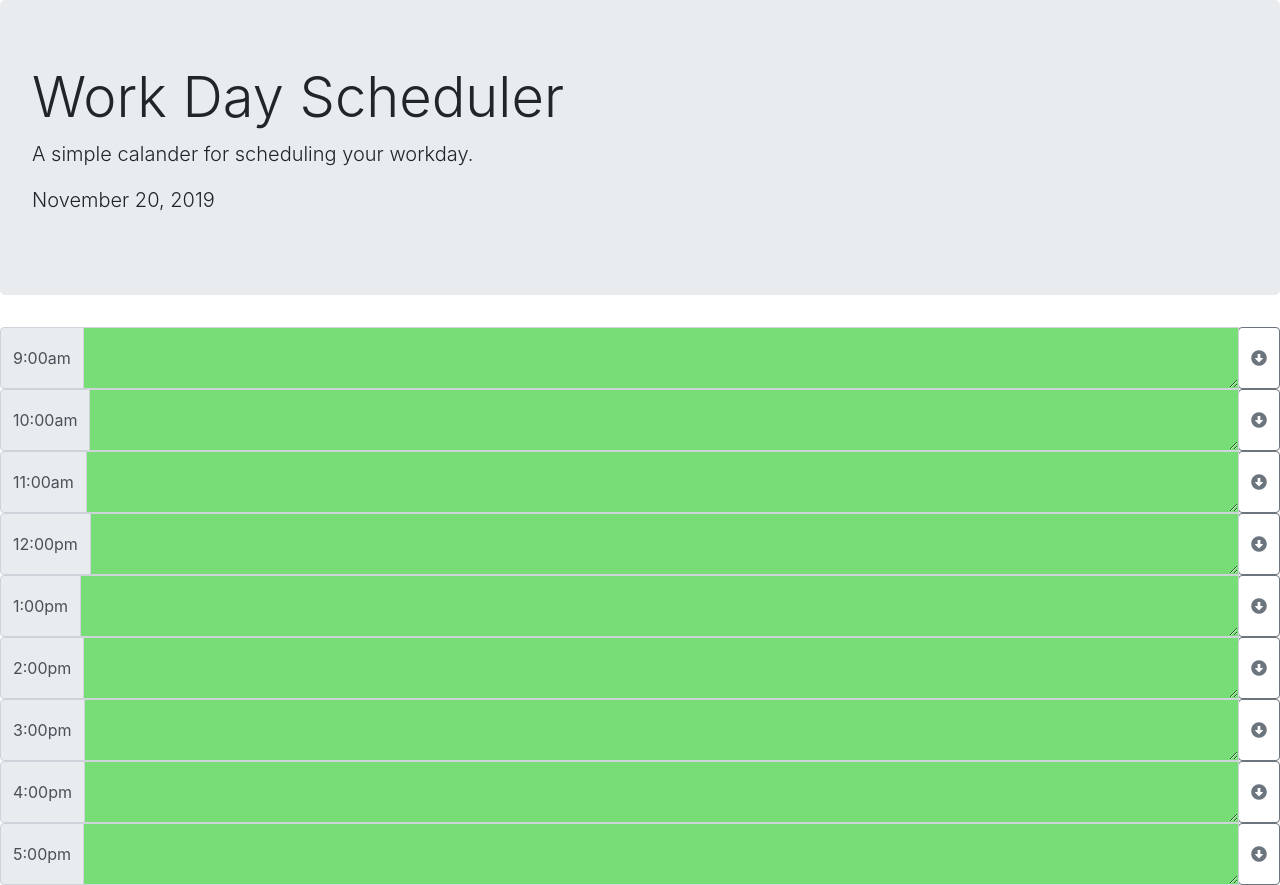
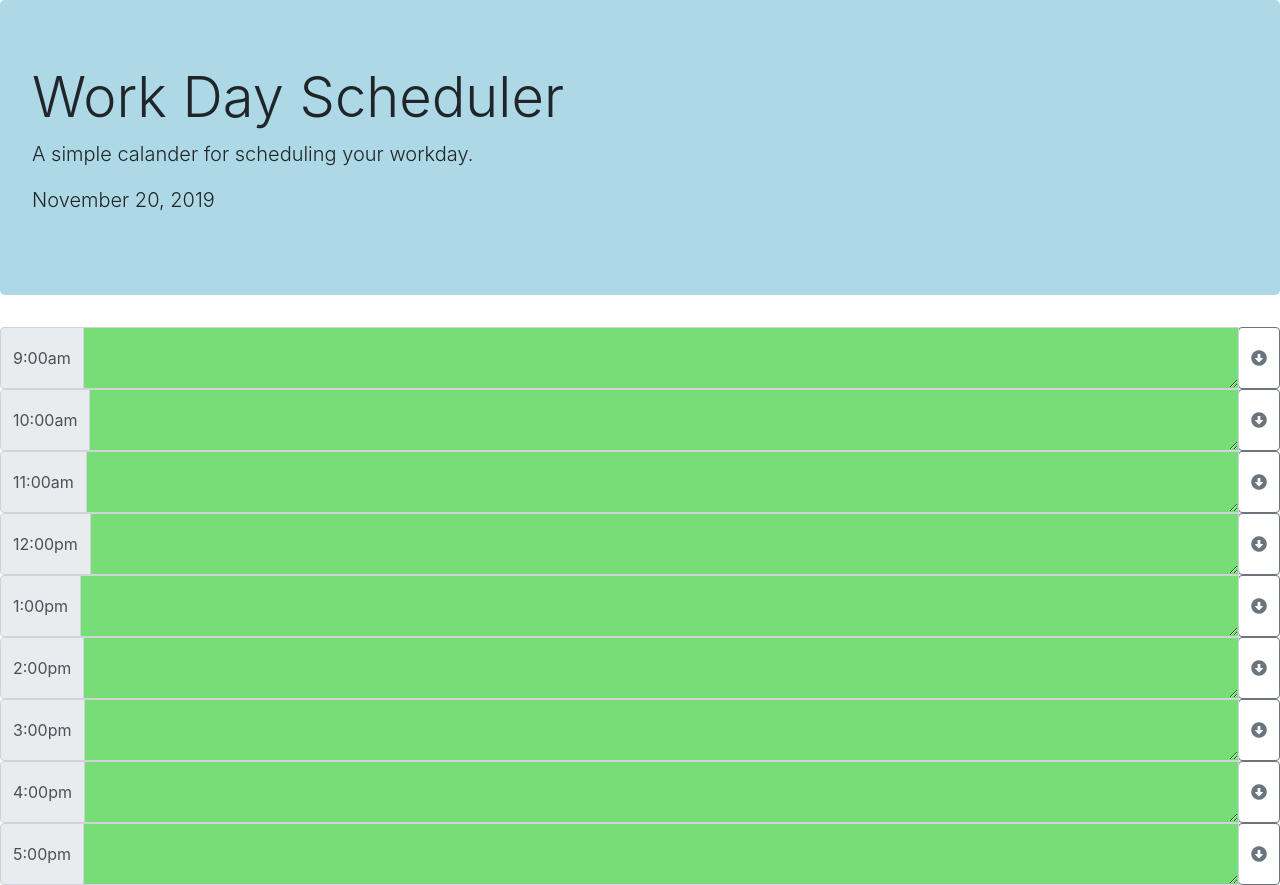
Before and after one commit to aelmore1014/HomeworkFive, a plain HTML site: page index.html in a window 1280 px wide. Drawn offline with nearby package versions, Linux system fonts and the light colour scheme.

Commit message:
Update style.css

```diff
--- a/style.css
+++ b/style.css
@@ -13,3 +13,7 @@
     color: white;
     background-color: #d3d3d3;
 }
+
+.jumbotron{
+    background:lightblue;
+}
```
